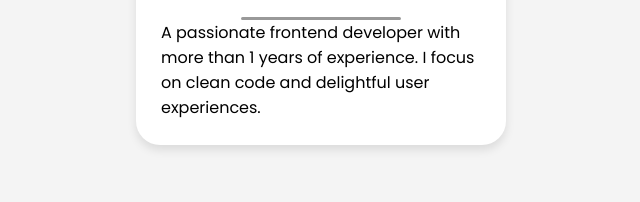
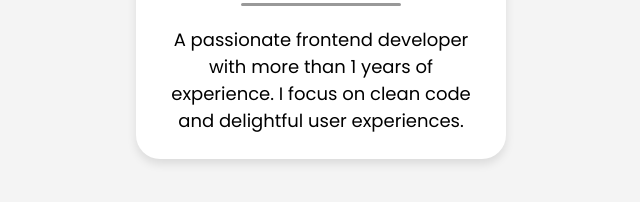
Before and after one commit to DEEPAK-498/Profile-_Card, a plain HTML site: page index.html in a window 1280 px wide. Shown: the part 508-710 px from the top of the page, without its empty margins (319-959 px from the left). Drawn offline with nearby package versions, Linux system fonts and the light colour scheme.

Commit message:
Update style.css

```diff
--- a/style.css
+++ b/style.css
@@ -1,4 +1,5 @@
 @import url('https://fonts.googleapis.com/css2?family=Poppins:wght@300;400;500;600&display=swap');
+/* Global */
 *{
   padding: 0;
   margin: 0;
@@ -6,6 +7,7 @@
   font-family: 'Poppins', sans-serif;
 }
 
+/* Body */
 body{
   height: 100vh;
   display: flex;
@@ -14,6 +16,7 @@ body{
   background-color: #f4f4f4;
 }
 
+/* Profile */
 .profile-card{
   display: flex;
   flex-direction: column;
@@ -75,6 +78,7 @@ body{
   font-weight: 400;
 }
 
+/* Social Media Icons */
 .profile-card .media-btn{
   display: flex;
   align-items: center;
@@ -96,6 +100,7 @@ body{
   text-decoration: none;
 }
 
+/* Buttons */
 .profile-card .buttons{
   display: flex;
   align-items: center;
@@ -124,6 +129,7 @@ body{
   background-color: #000;
 }
 
+/* Line */
 #line{
    display:block;
    width:50%;
@@ -132,16 +138,16 @@ body{
    border-top: 3px solid rgba(0, 0, 0, 0.4);
 }
 
-/* .profile-card .about{
+/* Description */
+.profile-card .about{
   display: flex;
   align-items: center;
   margin-top: 20px;
 }
 
 .about .abt-text{
-  display: flex;
-  align-items: center;
+  text-align: center;
   padding: 0 10px;
   font-size: 18px;
   font-weight: 400;
-} */
+}
```
